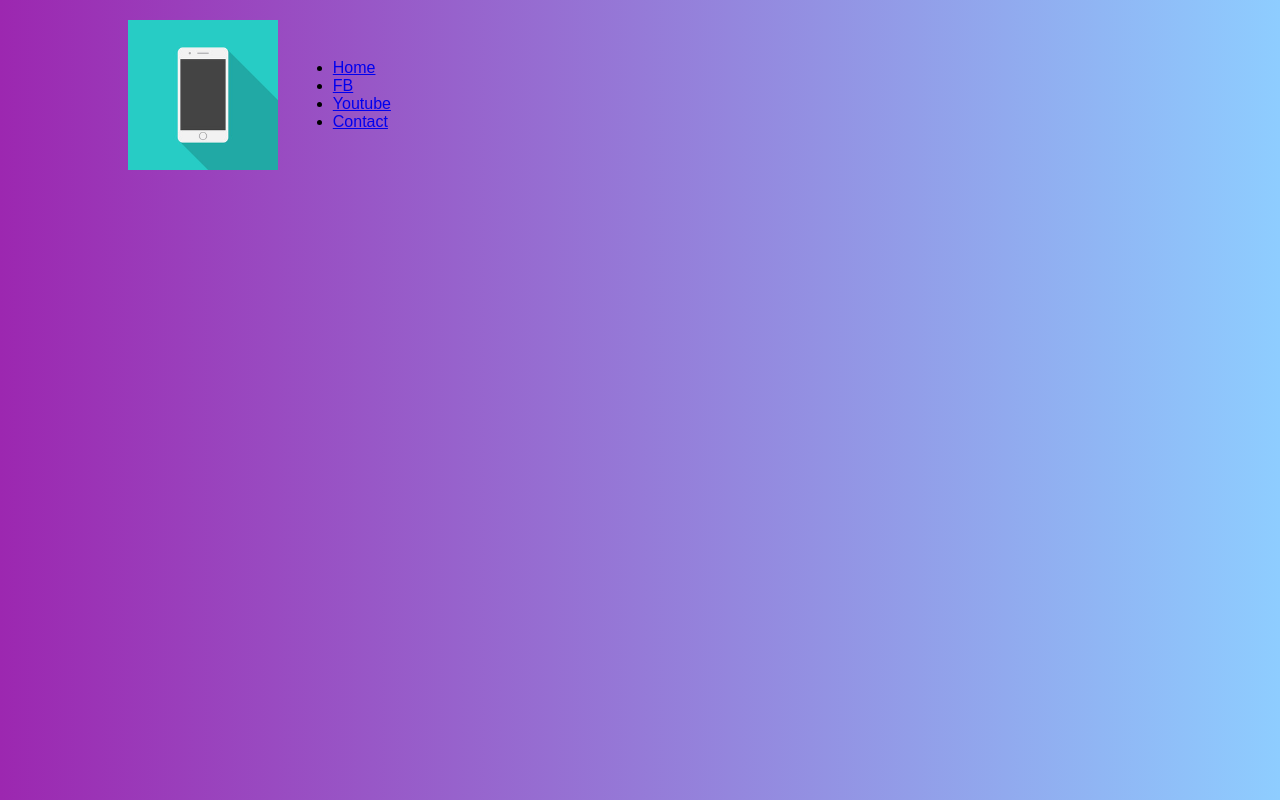
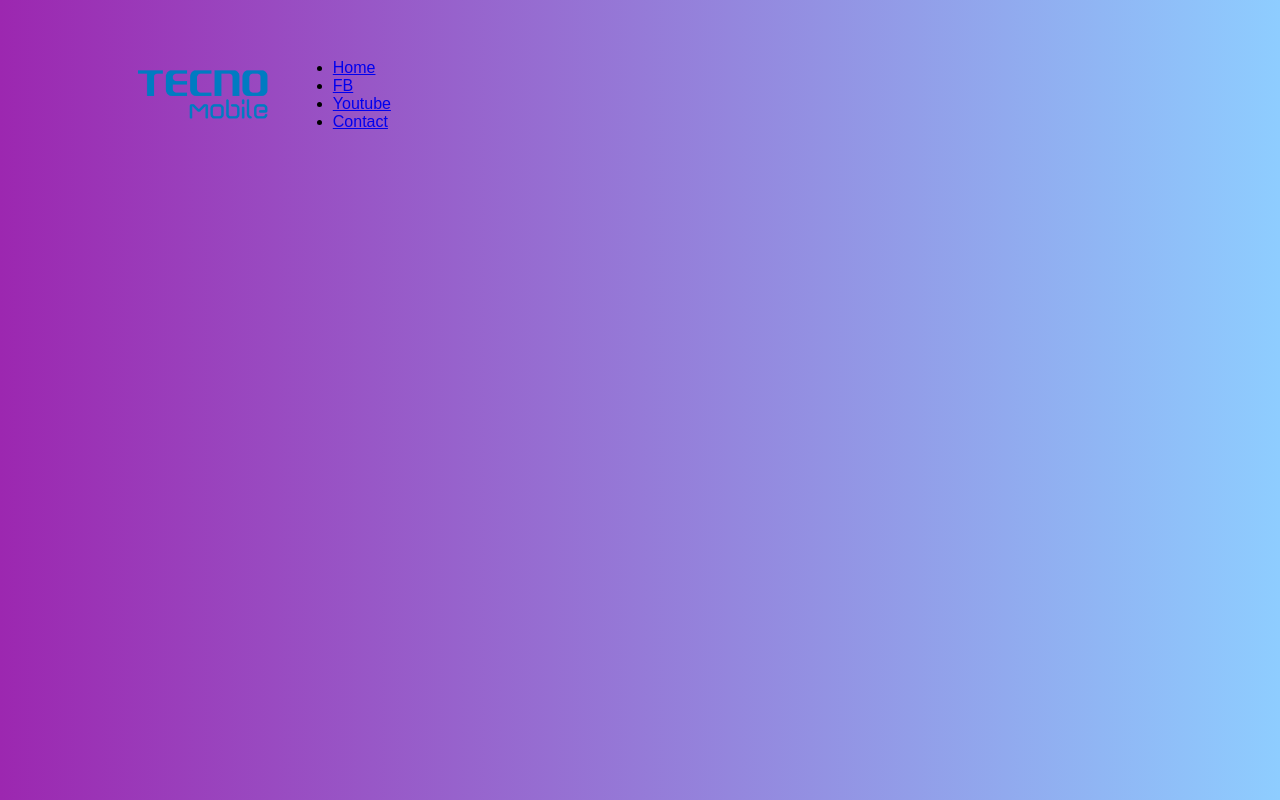
Before and after one commit to MoadC/demo-repo, a plain HTML site: page index.html in a window 1280 px wide. Drawn offline with Linux system fonts and the light colour scheme.

Commit message:
changed logo

```diff
--- a/index.html
+++ b/index.html
@@ -10,7 +10,7 @@
      <div class="main">
          <nav>
              <div class="logo">
-                 <img src="images/logo.jpg" alt="">
+                 <img src="images/logo-phone.png" alt="">
              </div>
              <div class="nav-links">
                  <ul>
```
Also changed, not shown: images/logo-phone.png (added).
